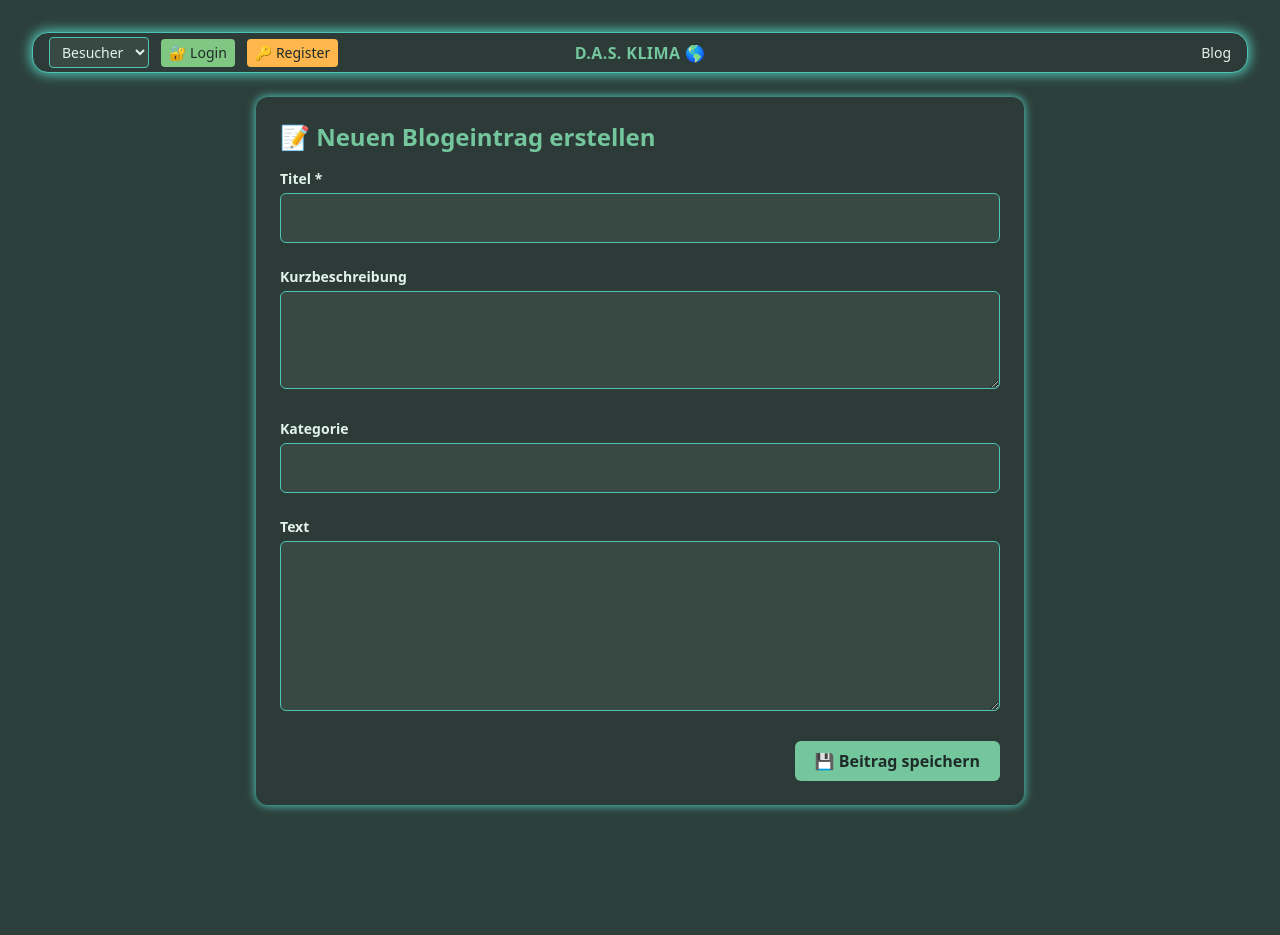
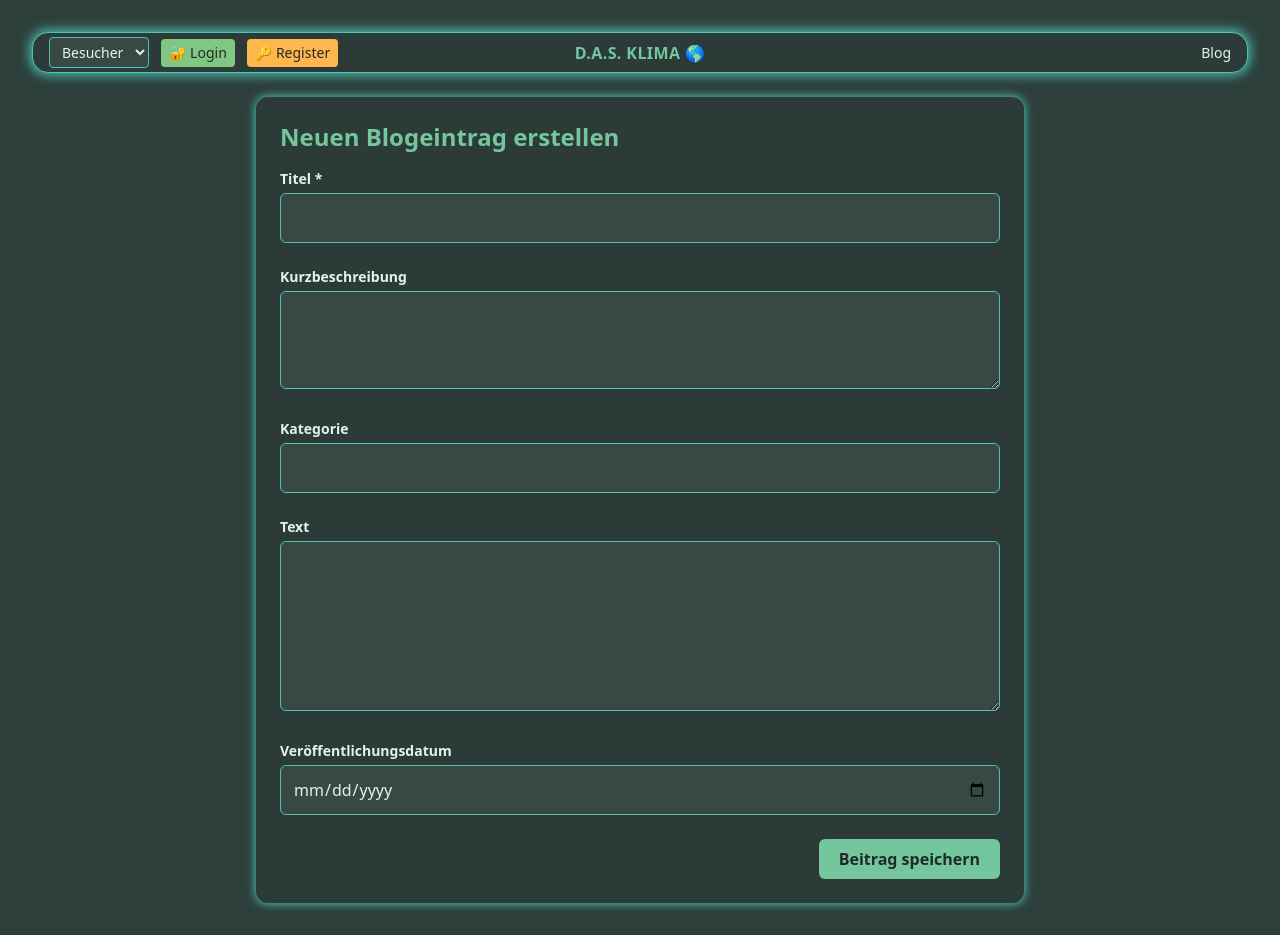
Before and after one commit to daincoding/dasklima, a React (Vite) app: page /newentry in a window 1280 px wide. Before the commit the page ends 837 px from the top, so only its background shows below. Built offline with nearby package versions, Linux system fonts and the light colour scheme.

Commit message:
Day 3 - Dominik Commit

```diff
--- a/src/pages/FormElement.jsx
+++ b/src/pages/FormElement.jsx
@@ -11,19 +11,20 @@ function FormElement() {
         titel: '',
         kurzbeschreibung: '',
         kategorie: '',
-        text: ''
+        text: '',
+        veröffentlichungsdatum: ''
     });
 
     const [errors, setErrors] = useState({});
 
-    // ⏱ Wenn im Bearbeitungsmodus, setze die Daten einmal beim Laden
     useEffect(() => {
         if (eintragZumBearbeiten) {
             setBeitrag({
                 titel: eintragZumBearbeiten.titel || '',
                 kurzbeschreibung: eintragZumBearbeiten.kurzbeschreibung || '',
                 kategorie: eintragZumBearbeiten.kategorie || '',
-                text: eintragZumBearbeiten.text || ''
+                text: eintragZumBearbeiten.text || '',
+                veröffentlichungsdatum: eintragZumBearbeiten.veröffentlichungsdatum || ''
             });
         }
     }, [eintragZumBearbeiten]);
@@ -49,7 +50,6 @@ function FormElement() {
         const gespeicherte = JSON.parse(localStorage.getItem('beitraege') || '[]');
 
         if (eintragZumBearbeiten) {
-            // ✅ Update-Modus
             const aktualisiert = gespeicherte.map(e =>
                 e.id === eintragZumBearbeiten.id
                     ? { ...eintragZumBearbeiten, ...beitrag }
@@ -57,7 +57,6 @@ function FormElement() {
             );
             localStorage.setItem('beitraege', JSON.stringify(aktualisiert));
         } else {
-            // ✅ Neu-Modus
             const neuerEintrag = {
                 ...beitrag,
                 id: Date.now(),
@@ -70,12 +69,11 @@ function FormElement() {
     };
 
     return (
-        <form
-            onSubmit={speichern}
-            className="max-w-3xl mx-auto p-6 bg-[var(--cl-surface0)] text-[var(--cl-text)] rounded-xl shadow-[0_0_8px_1px_var(--cl-teal)] space-y-6 mt-6"
+        <form onSubmit={speichern}
+              className="max-w-3xl mx-auto p-6 bg-[var(--cl-surface0)] text-[var(--cl-text)] rounded-xl shadow-[0_0_8px_1px_var(--cl-teal)] space-y-6 mt-6"
         >
             <h2 className="text-2xl font-bold text-[var(--cl-green)] mb-4">
-                {eintragZumBearbeiten ? '✏️ Beitrag bearbeiten' : '📝 Neuen Blogeintrag erstellen'}
+                {eintragZumBearbeiten ? 'Beitrag bearbeiten' : 'Neuen Blogeintrag erstellen'}
             </h2>
 
             {/* Titel */}
@@ -142,13 +140,28 @@ function FormElement() {
                 />
             </div>
 
+            {/* Veröffentlichungsdatum */}
+            <div>
+                <label htmlFor="veröffentlichungsdatum" className="block text-sm font-semibold mb-1">
+                    Veröffentlichungsdatum
+                </label>
+                <input
+                    type="date"
+                    name="veröffentlichungsdatum"
+                    id="veröffentlichungsdatum"
+                    value={beitrag.veröffentlichungsdatum}
+                    onChange={handleChange}
+                    className="w-full p-3 rounded-md bg-[var(--cl-surface1)] border border-[var(--cl-teal)] focus:outline-none focus:ring-2 focus:ring-[var(--cl-green)]"
+                />
+            </div>
+
             {/* Submit-Button */}
             <div className="flex justify-end">
                 <button
                     type="submit"
                     className="px-5 py-2 rounded-md bg-[var(--cl-green)] text-[var(--cl-text-dark)] font-semibold hover:opacity-90 transition"
                 >
-                    💾 Beitrag speichern
+                    Beitrag speichern
                 </button>
             </div>
         </form>
```
